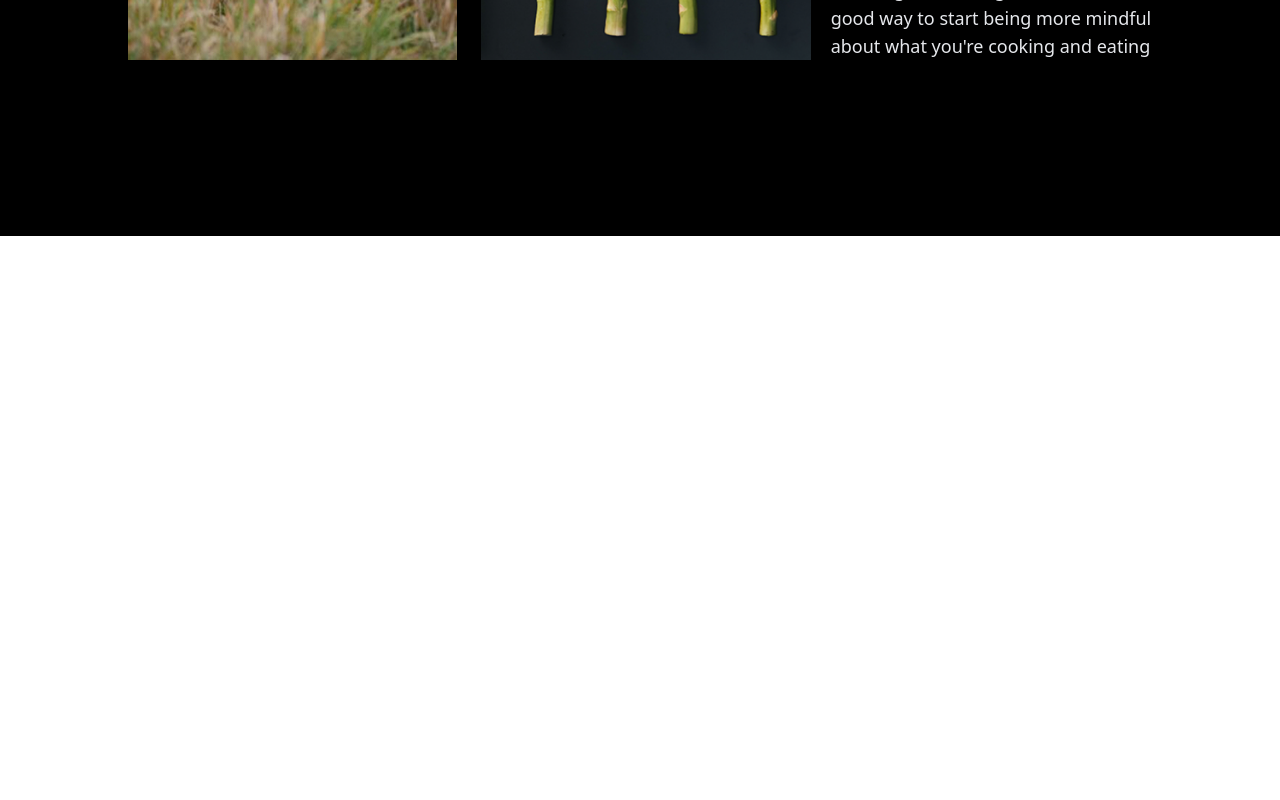
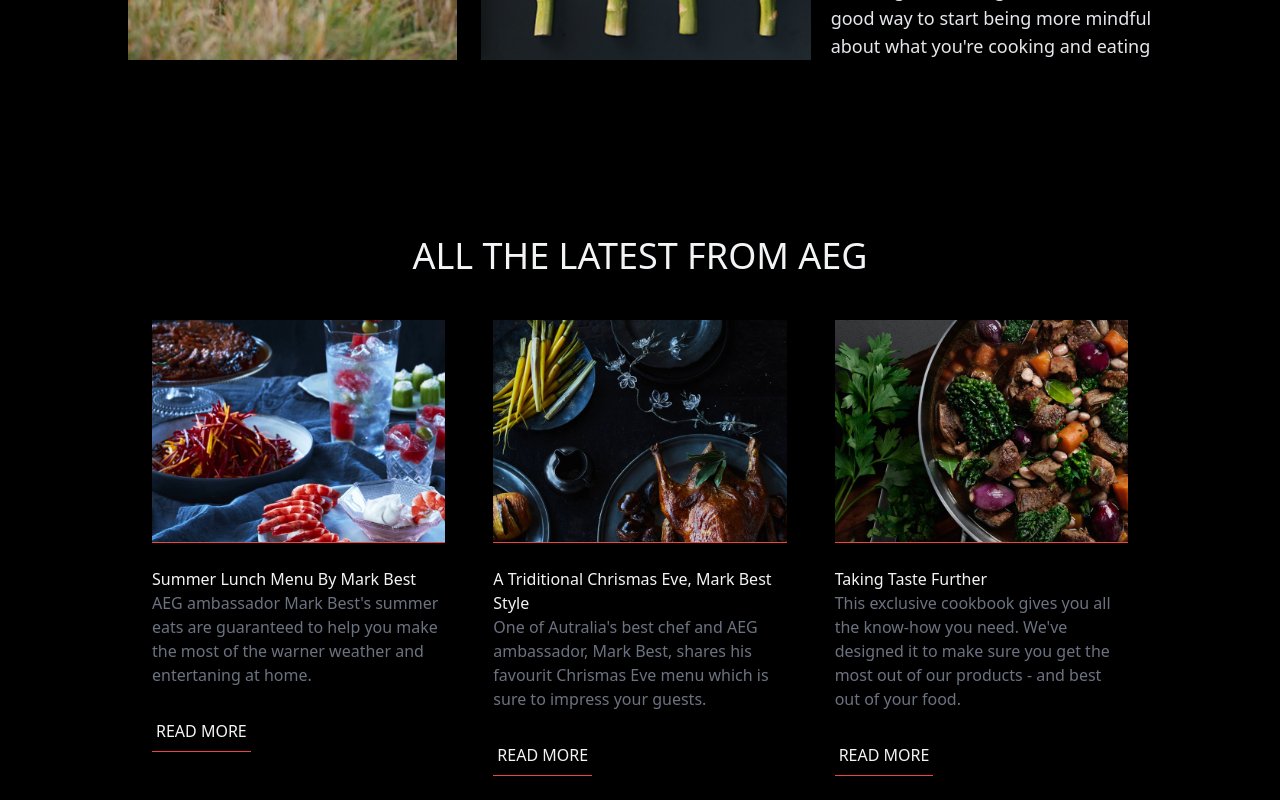
Before and after one commit to mattseidel/orchard-fed, a React (Vite) app: page / in a window 1280 px wide. Shown: the part 741-1541 px from the top of the page. Before the commit the page ends 977 px from the top, so only its background shows below. Built offline with nearby package versions, Linux system fonts and the light colour scheme.

Commit message:
chore: Add Card and Container components for displaying features

```diff
--- a/src/App.tsx
+++ b/src/App.tsx
@@ -1,9 +1,12 @@
+import { Container } from "./components/features/Container";
 import { Hero } from "./components/hero/Hero";
+
 
 const App = () => {
   return (
     <main className="bg-black min-h-screen px-4 py-2 lg:px-32 xl:py-44 md:px-20 md:py-10">
       <Hero />
+      <Container />
 
     </main>
   );
--- /dev/null
+++ b/src/components/features/Card.tsx
@@ -0,0 +1,32 @@
+import ProgressiveImage from "../common/Image";
+import { Card, CardContent, CardFooter, CardHeader } from "../ui/card";
+import { Feature } from "./featuresList";
+
+export const CardElement = ({
+  title,
+  description,
+  lowResImage,
+  highResImage,
+}: Feature) => {
+  return (
+    <Card className="text-gray-100 border-none">
+      <CardHeader>
+        <ProgressiveImage
+          fallbackSrc={lowResImage}
+          src={highResImage}
+          alt={title}
+          className="w-full h-3/4 border-b border-b-red-500"
+        />
+      </CardHeader>
+      <CardContent>
+        <h1 className="capitalize">{title}</h1>
+        <p className="text-gray-500">{description}</p>
+      </CardContent>
+      <CardFooter>
+        <button className="border-b border-red-500 py-2 hover:border-none hover:bg-red-500 transition duration-300 rounded-md px-1">
+          READ MORE
+        </button>
+      </CardFooter>
+    </Card>
+  );
+};
--- /dev/null
+++ b/src/components/features/Container.tsx
@@ -0,0 +1,18 @@
+import { CardElement } from "./Card";
+import { features } from "./featuresList";
+
+export const Container = () => {
+  return (
+    <section className="mt-44 space-y-5">
+      <h1 className="text-center text-xl text-gray-100 uppercase xl:text-4xl">
+        all the latest from aeg
+      </h1>
+      <div className="grid grid-flow-row grid-cols-1 md:grid-cols-2 xl:grid-cols-3 h-full">
+        {features.map((feature, index) => (
+          <CardElement key={index} {...feature} />
+        ))}
+
+      </div>
+    </section>
+  );
+};
--- /dev/null
+++ b/src/components/features/featuresList.ts
@@ -0,0 +1,35 @@
+import LowResImage1 from "@/assets/component-02/Image-01.jpg";
+import HighResImage1 from "@/assets/component-02/Image-01@2x.jpg";
+import LowResImage2 from "@/assets/component-02/Image-02.jpg";
+import HighResImage2 from "@/assets/component-02/Image-02@2x.jpg";
+import LowResImage3 from "@/assets/component-02/Image-03.jpg";
+import HighResImage3 from "@/assets/component-02/Image-03@2x.jpg";
+
+export interface Feature {
+  title: string;
+  description: string;
+  lowResImage: string;
+  highResImage: string;
+}
+
+export const features: Feature[] = [
+  {
+    title: "Summer lunch menu by mark best",
+    description:
+      "AEG ambassador Mark Best's summer eats are guaranteed to help you make the most of the warner weather and entertaning at home.",
+    lowResImage: LowResImage1,
+    highResImage: HighResImage1,
+  },
+  {
+    title: 'A triditional chrismas eve, mark best style',
+    description:'One of Autralia\'s best chef and AEG ambassador, Mark Best, shares his favourit Chrismas Eve menu which is sure to impress your guests.',
+    lowResImage: LowResImage2,
+    highResImage: HighResImage2
+  },
+  {
+    title: 'Taking Taste Further',
+    description: 'This exclusive cookbook gives you all the know-how you need. We\'ve designed it to make sure you get the most out of our products - and best out of your food.',
+    lowResImage: LowResImage3,
+    highResImage: HighResImage3
+  }
+];
--- /dev/null
+++ b/src/components/ui/card.tsx
@@ -0,0 +1,76 @@
+import * as React from "react"
+
+import { cn } from "@/components/utils"
+
+const Card = React.forwardRef<
+  HTMLDivElement,
+  React.HTMLAttributes<HTMLDivElement>
+>(({ className, ...props }, ref) => (
+  <div
+    ref={ref}
+    className={cn(
+      "rounded-xl border bg-card text-card-foreground shadow",
+      className
+    )}
+    {...props}
+  />
+))
+Card.displayName = "Card"
+
+const CardHeader = React.forwardRef<
+  HTMLDivElement,
+  React.HTMLAttributes<HTMLDivElement>
+>(({ className, ...props }, ref) => (
+  <div
+    ref={ref}
+    className={cn("flex flex-col space-y-1.5 p-6", className)}
+    {...props}
+  />
+))
+CardHeader.displayName = "CardHeader"
+
+const CardTitle = React.forwardRef<
+  HTMLParagraphElement,
+  React.HTMLAttributes<HTMLHeadingElement>
+>(({ className, ...props }, ref) => (
+  <h3
+    ref={ref}
+    className={cn("font-semibold leading-none tracking-tight", className)}
+    {...props}
+  />
+))
+CardTitle.displayName = "CardTitle"
+
+const CardDescription = React.forwardRef<
+  HTMLParagraphElement,
+  React.HTMLAttributes<HTMLParagraphElement>
+>(({ className, ...props }, ref) => (
+  <p
+    ref={ref}
+    className={cn("text-sm text-muted-foreground", className)}
+    {...props}
+  />
+))
+CardDescription.displayName = "CardDescription"
+
+const CardContent = React.forwardRef<
+  HTMLDivElement,
+  React.HTMLAttributes<HTMLDivElement>
+>(({ className, ...props }, ref) => (
+  <div ref={ref} className={cn("p-6 pt-0", className)} {...props} />
+))
+CardContent.displayName = "CardContent"
+
+const CardFooter = React.forwardRef<
+  HTMLDivElement,
+  React.HTMLAttributes<HTMLDivElement>
+>(({ className, ...props }, ref) => (
+  <div
+    ref={ref}
+    className={cn("flex items-center p-6 pt-0", className)}
+    {...props}
+  />
+))
+CardFooter.displayName = "CardFooter"
+
+export { Card, CardHeader, CardFooter, CardTitle, CardDescription, CardContent }
```
